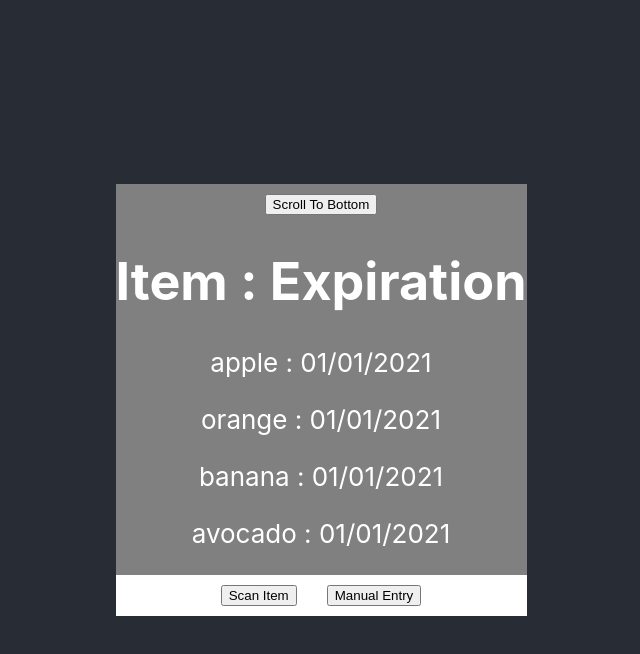
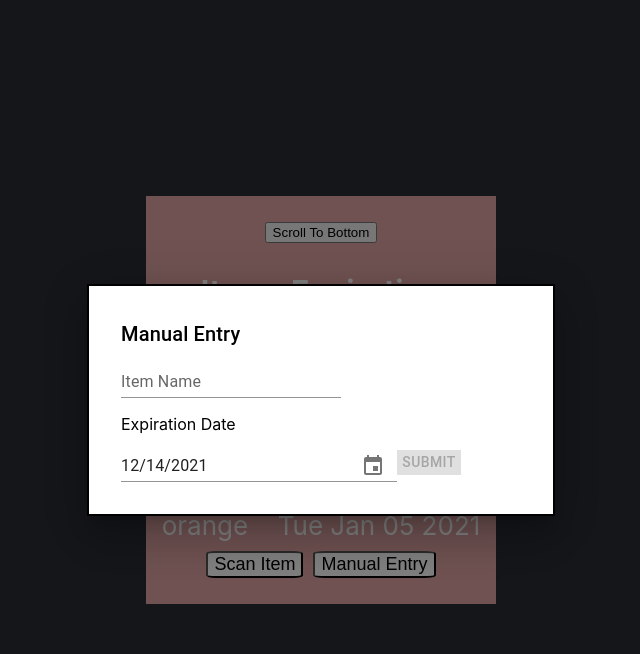
Before and after one commit to khoa408/dontwasteit, a React (Create React App) app: page / in a window 1280 px wide. Both pictures are taken after a click on the button "Manual Entry". Shown: the top 654 px of the page, without its empty margins (319-959 px from the left). Built offline with nearby package versions, Linux system fonts and the light colour scheme.

Commit message:
added sorting capability

```diff
--- a/package.json
+++ b/package.json
@@ -3,9 +3,15 @@
   "version": "0.1.0",
   "private": true,
   "dependencies": {
+    "@date-io/date-fns": "^1.3.13",
+    "@emotion/react": "^11.7.1",
+    "@emotion/styled": "^11.6.0",
+    "@material-ui/pickers": "^3.3.10",
+    "@mui/material": "^5.2.6",
     "@testing-library/jest-dom": "^5.16.1",
     "@testing-library/react": "^11.2.7",
     "@testing-library/user-event": "^12.8.3",
+    "date-fns": "^2.28.0",
     "react": "^17.0.2",
     "react-dom": "^17.0.2",
     "react-scripts": "4.0.3",
--- a/src/components/Feed.css
+++ b/src/components/Feed.css
@@ -1,3 +1,16 @@
-.feed{
-    background: grey;
+.feed {
+  background: rgb(224, 164, 164);
+  padding: 1rem;
 }
+
+.food-date-list {
+  display: flex;
+  justify-content: space-between;
+}
+
+.item {
+}
+
+.expi-date {
+  padding-left: 1rem;
+}
--- a/src/components/Feed.js
+++ b/src/components/Feed.js
@@ -1,15 +1,55 @@
-import React, { useRef } from "react";
+import React, { useEffect, useRef, useState } from "react";
 import "./Feed.css";
 import ItemEntry from "./ItemEntry";
 import testdata from "./testdata.json";
+import sortByDate from "./../utils/FeedSort";
+import {
+  FormLabel,
+  FormControlLabel,
+  RadioGroup,
+  FormControl,
+  Radio,
+} from "@mui/material";
 
-function Feed() {
+const Feed = () => {
   const bottomRef = useRef();
+  const [items, setItems] = useState(
+    testdata.items.map((item) => ({
+      itemName: item.itemName,
+      expiDate: item.expiDate,
+    }))
+  );
 
-  const payload = testdata;
-  const listItems = payload.items.map((item) => (
-    <p key={item.itemName}>{item.itemName + " : " + item.expiDate}</p>
-  ));
+  const sortByName = (objs) => {
+    return [...objs].sort((a, b) => a.itemName.localeCompare(b.itemName));
+  };
+
+  const sortByDate = (objs) => {
+    const custom_sort = (a, b) => {
+      return new Date(a.expiDate).getTime() - new Date(b.expiDate).getTime();
+    };
+    return [...objs].sort(custom_sort);
+  };
+
+  const sortByNameHandler = () => {
+    let sorted = sortByName(items);
+    setItems(sorted);
+  };
+
+  const sortByDateHandler = () => {
+    let sorted = sortByDate(items);
+    setItems(sorted);
+  };
+
+  // const payload = testdata;
+  // const listItems = payload.items.map((item) => (
+  //   <p key={item.itemName}>{item.itemName + " : " + item.expiDate}</p>
+  // ));
+
+  const handleNewItemEntry = (newItem) => {
+    let sorted = sortByDate([...items, newItem]);
+    setItems(sorted);
+  };
 
   const scrollToBottom = () => {
     bottomRef.current.scrollIntoView({
@@ -18,19 +58,48 @@ function Feed() {
     });
   };
 
+  useEffect(() => {
+    sortByDateHandler();
+  }, []);
+
   return (
     <div className="feed">
       <button type="button" onClick={scrollToBottom}>
         Scroll To Bottom
       </button>
-      <h1>Item : Expiration</h1>
+      <h3>Item : Expiration</h3>
+      <FormControl component="fieldset">
+        <FormLabel component="legend">Sort By</FormLabel>
+        <RadioGroup row defaultValue="date" name="radio-buttons-group">
+          <FormControlLabel
+            onChange={sortByDateHandler}
+            value="date"
+            control={<Radio />}
+            label="Date"
+          />
+          <FormControlLabel
+            onChange={sortByNameHandler}
+            value="item"
+            control={<Radio />}
+            label="Item"
+          />
+        </RadioGroup>
+      </FormControl>
       <div>
-        <p>{listItems}</p>
-        <div ref={bottomRef} className="list-bottom"></div>
+        {items.map((item) => (
+          <div className="food-date-list" ref={bottomRef}>
+            <div className="item">{item.itemName}</div>
+            <div className="expi-date">
+              {new Date(item.expiDate).toDateString()}
+            </div>
+          </div>
+        ))}
+        {/* <p>{listItems}</p>
+        <div ref={bottomRef} className="list-bottom"></div> */}
       </div>
-      <ItemEntry />
+      <ItemEntry onEnteringNewItem={handleNewItemEntry} />
     </div>
   );
-}
+};
 
 export default Feed;
--- a/src/components/ItemEntry.css
+++ b/src/components/ItemEntry.css
@@ -1,13 +1,37 @@
 .item-entry {
-    background-color: #ffffff;
-    display: flex;
-    flex-direction: row;
-    justify-content: center;
-    font-size: calc(10px + 2vmin);
-    color: white;
-    gap: 10px
+  display: flex;
+  flex-direction: row;
+  justify-content: center;
+  font-size: calc(10px + 2vmin);
+  gap: 10px;
+  padding: 10px 0 10px 0;
+}
+
+.modal {
+  display: flex;
+  justify-content: center;
+  flex-direction: vertical;
 }
 
 .button {
-    margin: 10px 10px 10px 10px;
+  background-color: white;
+  border-radius: 10%;
+  font-size: large;
 }
+
+.button:hover {
+  background-color: aquamarine; /* Green */
+  color: white;
+}
+
+.box {
+  position: absolute;
+  top: 50%;
+  left: 50%;
+  transform: translate(-50%, -50%);
+  width: 400;
+  bgcolor: "background.paper";
+  border: 2px solid #000;
+  boxshadow: 24;
+  p: 4;
+}
--- a/src/components/ItemEntry.js
+++ b/src/components/ItemEntry.js
@@ -1,16 +1,103 @@
 import React, { useState } from "react";
+import Box from "@mui/material/Box";
+import Button from "@mui/material/Button";
+import Typography from "@mui/material/Typography";
+import Modal from "@mui/material/Modal";
+
+import {
+  MuiPickersUtilsProvider,
+  KeyboardDatePicker,
+} from "@material-ui/pickers";
+
+import "date-fns";
+import DateFnsUtils from "@date-io/date-fns";
+
 import "./ItemEntry.css";
+import TextField from "@mui/material/TextField";
 
-function ItemEntry() {
-  // Declare a new state variable, which we'll call "count"
-  const [count, setCount] = useState(0);
+const ItemEntry = (props) => {
+  const [open, setOpen] = useState(false);
+  const handleOpen = () => setOpen(true);
+  const handleClose = () => setOpen(false);
+  const [selectedDate, setSelectedDate] = useState(new Date());
+  const [itemName, setItemName] = useState("");
+  const handleDateChange = (date) => {
+    console.log(date);
+    setSelectedDate(date);
+  };
+
+  const handleSubmit = (event) => {
+    props.onEnteringNewItem({
+      itemName: itemName,
+      expiDate: selectedDate.toDateString(),
+    });
+    handleClose();
+    setItemName("");
+    event.preventDefault();
+  };
+
+  const style = {
+    position: "absolute",
+    top: "50%",
+    left: "50%",
+    transform: "translate(-50%, -50%)",
+    width: 400,
+    bgcolor: "background.paper",
+    border: "2px solid #000",
+    boxShadow: 24,
+    p: 4,
+  };
 
   return (
     <div className="item-entry">
       <button className="button">Scan Item</button>
-      <button className="button">Manual Entry</button>
+
+      <button onClick={handleOpen} className="button">
+        Manual Entry
+      </button>
+
+      <Modal
+        open={open}
+        onClose={handleClose}
+        aria-labelledby="modal-modal-title"
+        aria-describedby="modal-modal-description"
+      >
+        <Box sx={style}>
+          <form onSubmit={handleSubmit}>
+            <Typography id="modal-modal-title" variant="h6" component="h2">
+              Manual Entry
+            </Typography>
+
+            <TextField
+              onChange={(event) => setItemName(event.target.value.trim())}
+              id="standard-basic"
+              label="Item Name"
+              variant="standard"
+            />
+
+            <p>Expiration Date</p>
+            <MuiPickersUtilsProvider utils={DateFnsUtils}>
+              <KeyboardDatePicker
+                clearable
+                value={selectedDate}
+                placeholder="01/01/2001"
+                onChange={(date) => handleDateChange(date)}
+                minDate={new Date()}
+                format="MM/dd/yyyy"
+              />
+            </MuiPickersUtilsProvider>
+            <Button
+              variant="contained"
+              type="submit"
+              disabled={itemName === "" ? true : false}
+            >
+              Submit
+            </Button>
+          </form>
+        </Box>
+      </Modal>
     </div>
   );
-}
+};
 
 export default ItemEntry;
--- a/src/components/testdata.json
+++ b/src/components/testdata.json
@@ -1,8 +1,9 @@
 {
   "items": [
     { "itemName": "apple", "expiDate": "01/01/2021" },
-    { "itemName": "orange", "expiDate": "01/01/2021" },
-    { "itemName": "banana", "expiDate": "01/01/2021" },
-    { "itemName": "avocado", "expiDate": "01/01/2021" }
+    { "itemName": "orange", "expiDate": "01/05/2021" },
+    { "itemName": "banana", "expiDate": "01/03/2021" },
+    { "itemName": "apple", "expiDate": "01/04/2021" },
+    { "itemName": "avocado", "expiDate": "01/02/2021" }
   ]
 }
```
Also changed, not shown: 1 other file (tests, documents, lock files or other folders).
